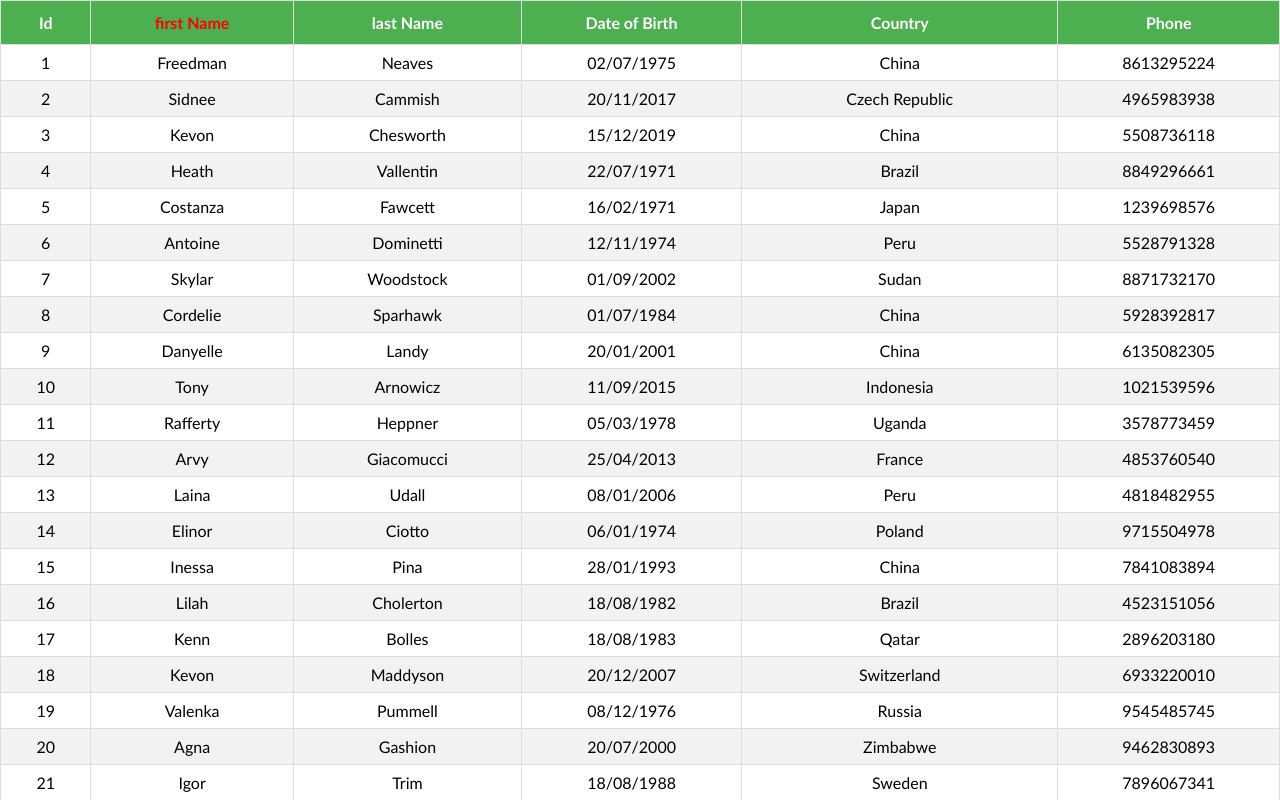
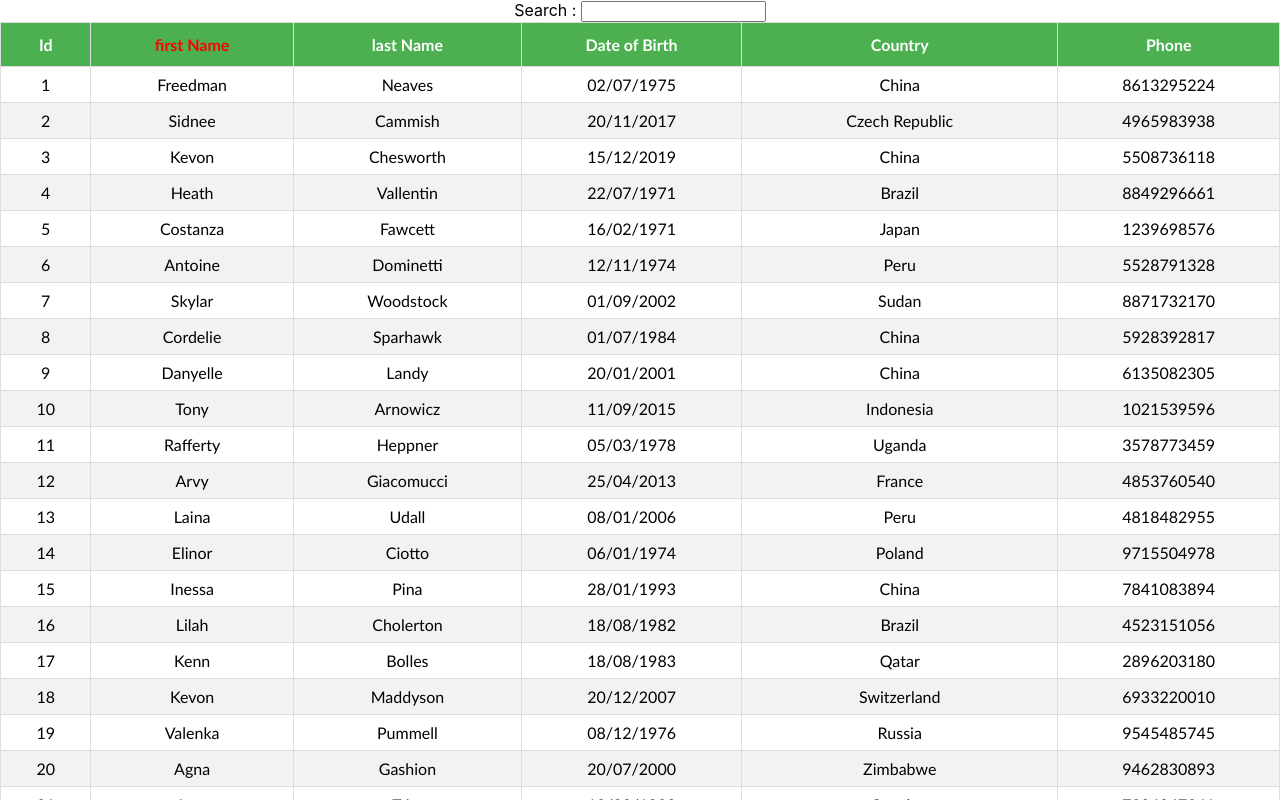
Before and after one commit to gyanchandra123/React-table-library, a React (Create React App) app: page / in a window 1280 px wide. Shown: the top 800 px of the page. Built offline with nearby package versions, Linux system fonts and the light colour scheme.

Commit message:
React Table Tutorial - 8 - Global Filtering

```diff
--- a/src/App.js
+++ b/src/App.js
@@ -1,11 +1,11 @@
 import logo from './logo.svg';
 import './App.css';
-import SortingTable from './components/SortingTable';
+import FilteringTable from './components/FilteringTable';
 
 function App() {
   return (
     <div className="App">
-       <SortingTable></SortingTable>
+       <FilteringTable></FilteringTable>
     </div>
   );
 }
--- /dev/null
+++ b/src/components/FilteringTable.js
@@ -0,0 +1,75 @@
+import React,{useMemo,useEffect} from "react";
+import { useTable,useGlobalFilter } from "react-table";
+import { COLUMNS, } from "./column";
+import GlobalFilter from "./GlobalFilter";
+import MOCK_DATA from "./MOCK_DATA.json";
+import './table.css';
+
+const FilteringTable = () => {
+
+  const columns = useMemo(() => COLUMNS, []) ;
+  const data    = useMemo(()=> MOCK_DATA,[]) ;
+
+  const tableInstance = useTable({columns,data},useGlobalFilter);
+
+  const {  // below are prorerties && functions required from react-table instance.
+      getTableProps, // function
+      getTableBodyProps, //function
+      headerGroups,      // array: contains informations regarding the table heading.
+      rows,
+      footerGroups,
+      prepareRow,
+      state,
+      setGlobalFilter // use to change the value of the filter text
+       } = tableInstance;
+
+       useEffect(() => {
+        console.log('TABLE-INSTANCE VALUE :',tableInstance);
+        console.log('HEADER-GROUPS VALUE :',headerGroups);
+        console.log('ROWS VALUE :',rows);
+        console.log('table state VALUE :',state)
+     });
+
+     const {globalFilter} = state; // it's the filter text.
+
+       return (
+        <>
+         <GlobalFilter filter={globalFilter} setFilter={setGlobalFilter}/>
+          <table {...getTableProps()}>
+            <thead>
+              {headerGroups.map(headerGroup => (
+                <tr {...headerGroup.getHeaderGroupProps()}>
+                  {headerGroup.headers.map(column => (
+                    <th {...column.getHeaderProps()} id={column.id}>{column.render('Header')}</th>
+                  ))}
+                </tr>
+              ))}
+            </thead>
+            <tbody {...getTableBodyProps()}>
+              {rows.map(row => {
+                prepareRow(row)
+                return (
+                  <tr {...row.getRowProps()} id={row.values.first_name}>
+                    {row.cells.map(cell => {
+                      return <td {...cell.getCellProps()} key={cell.column.id}>{cell.render('Cell')}</td>
+                      /* it picks up the data for each column for each row && render here */
+                    })}
+                  </tr>
+                )
+              })}
+            </tbody>
+            <tfoot>
+              {footerGroups.map(footerGroup => (
+                <tr {...footerGroup.getFooterGroupProps()}>
+                  {footerGroup.headers.map(column => (
+                    <td {...column.getFooterProps()}>{column.render('Footer')}</td>
+                  ))}
+                </tr>
+              ))}
+            </tfoot>
+          </table>
+        </>
+      )
+};
+
+export default FilteringTable;
--- /dev/null
+++ b/src/components/GlobalFilter.js
@@ -0,0 +1,12 @@
+import React from 'react'
+
+const GlobalFilter = ({filter,setFilter}) => {
+    return (
+        <span>
+            Search :{' '}
+            <input type="text" value= {filter|| ''} onChange={e=>setFilter(e.target.value)} />
+        </span>
+    )
+}
+
+export default GlobalFilter
```
